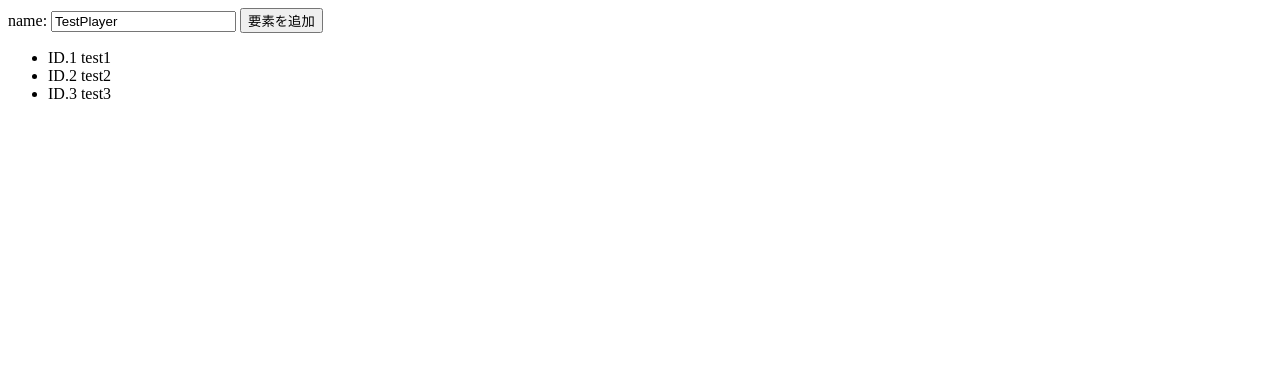
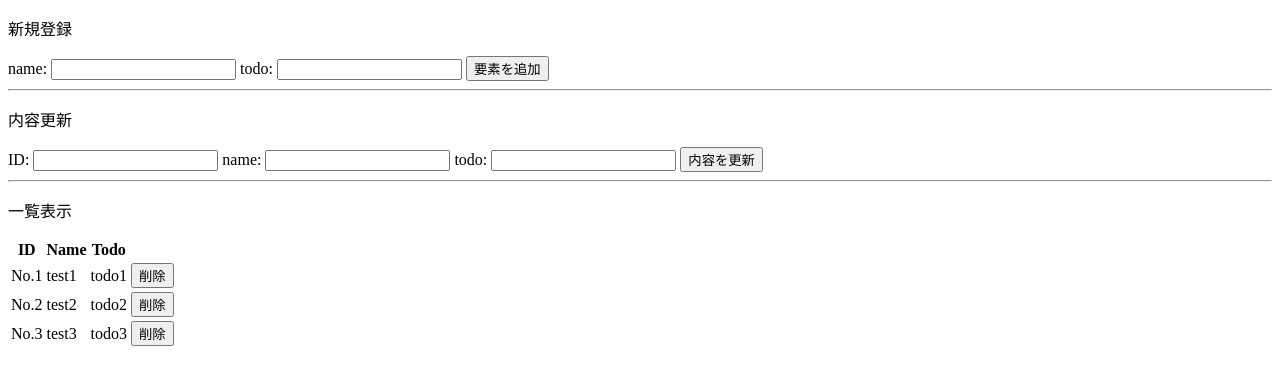
Before and after one commit to BC-TAKA/VuePractice, a plain HTML site: page practice/index.html in a window 1280 px wide. Drawn offline with nearby package versions, Linux system fonts and the light colour scheme.

Commit message:
Add files via upload

```diff
--- a/practice/index.html
+++ b/practice/index.html
@@ -6,13 +6,41 @@
     </head>
     <body>
         <div id="app">
+            <p>新規登録</p>
             name: <input v-model="name">
+            todo: <input v-model="todo">
             <button v-on:click="doAdd">要素を追加</button>
-            <ul>
-                <li v-for="item in list" v-bind:key="item.id">
-                    ID.{{ item.id }} {{ item.name }}
-                </li>
-            </ul>
+            <hr>
+            <p>内容更新</p>
+            ID: <input v-model="updateId">
+            name: <input v-model="updateName">
+            todo: <input v-model="updateTodo">
+            <button v-on:click="doUpdate">内容を更新</button>
+            <hr>
+            <p>一覧表示</p>
+            <table>
+                <!-- thead 表の項目名を記載する欄 -->
+                <thead>
+                    <tr>
+                        <th>ID</th>
+                        <th>Name</th>
+                        <th>Todo</th>
+                    </tr>
+                </thead>
+                <!--
+                    tbody 表の内容を表示させる欄
+                    1行ずつ各項目を並べて表示する
+                    4つ目の要素として削除ボタンを生成
+                 -->
+                <tbody>
+                    <tr v-for="(item, index) in list" v-bind:key="item.id">
+                        <td>No.{{ item.id }}</td>
+                        <td>{{ item.name }}</td>
+                        <td>{{ item.todo }}</td>
+                        <td><button v-on:click="doRemove(index)">削除</button></td>
+                    </tr>
+                </tbody>
+            </table>
         </div>
         <script src="https://cdn.jsdelivr.net/npm/vue@2.6.11/dist/vue.js"></script>
         <script src="https://unpkg.com/vue-router/dist/vue-router.js"></script>
--- a/practice/main.js
+++ b/practice/main.js
@@ -1,11 +1,12 @@
 var app = new Vue({
     el: '#app',
     data: {
-        name: 'TestPlayer',
+        name: '',
+        todo: '',
         list: [
-            { id: 1, name: 'test1' },
-            { id: 2, name: 'test2' },
-            { id: 3, name: 'test3' }
+            { id: 1, name: 'test1', todo: 'todo1' },
+            { id: 2, name: 'test2', todo: 'todo2' },
+            { id: 3, name: 'test3', todo: 'todo3' }
         ]
     },
     methods: {
@@ -16,6 +17,17 @@ var app = new Vue({
             this.list.push({
                 id: max + 1,
                 name: this.name,
+                todo: this.todo,
+            })
+        },
+        doRemove: function(index) {
+            this.list.splice(index, 1)
+        },
+        doUpdate: function() {
+            this.$set(this.list, this.updateId, {
+                id: this.updateId,
+                name: this.updateName,
+                todo: this.updateTodo,
             })
         }
     }
```
